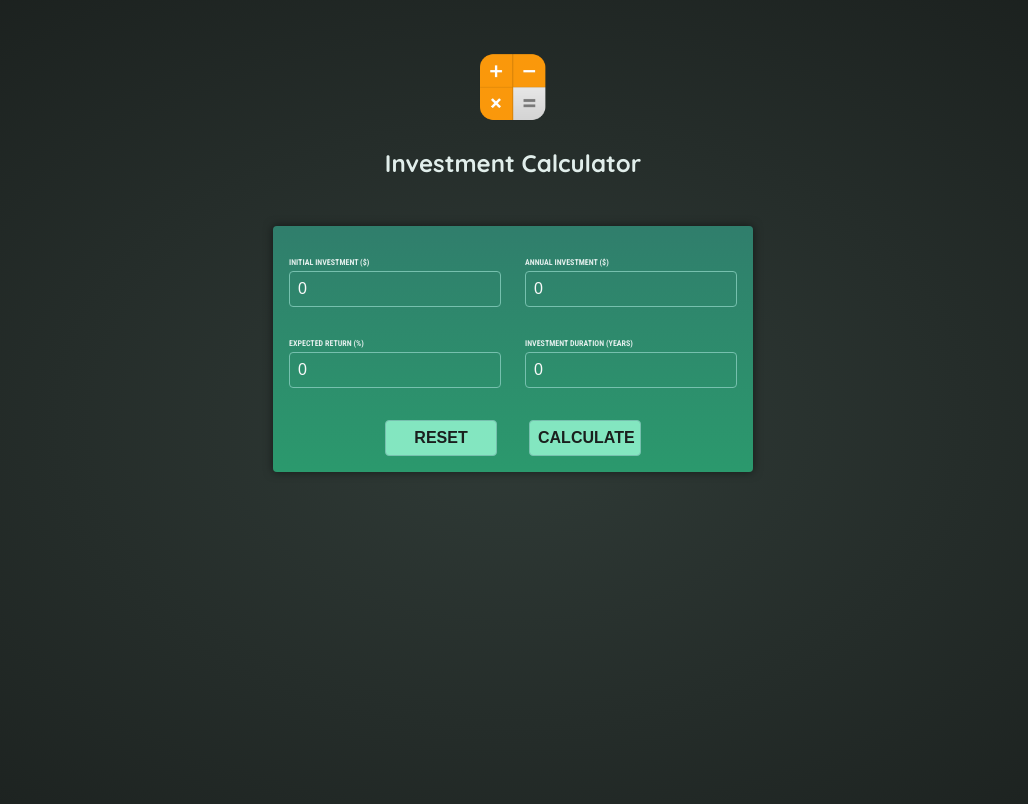
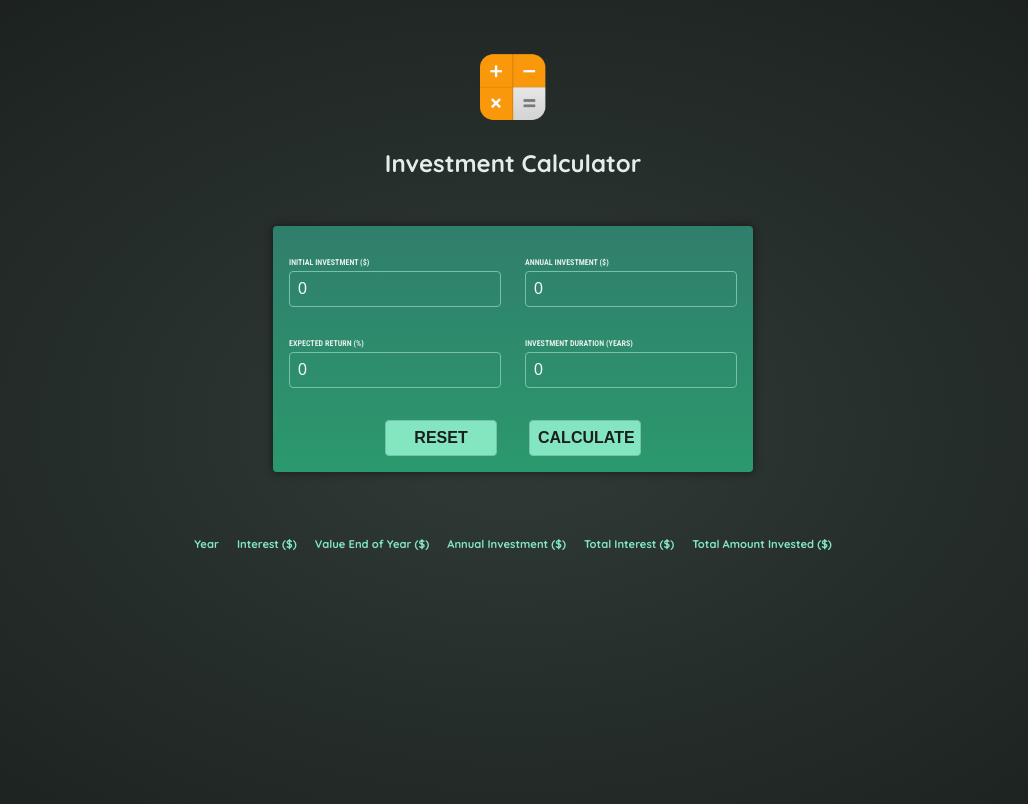
Before and after one commit to Sean-Xiao-Liu/angular102, an Angular app: page / in a window 1280 px wide. Both pictures are taken after a click on the button "CALCULATE". Shown: the top 804 px of the page, without its empty margins (127-1155 px from the left). Built offline with nearby package versions, Linux system fonts and the light colour scheme.

Commit message:
add investment-result component

```diff
--- a/src/app/app.component.html
+++ b/src/app/app.component.html
@@ -1,2 +1,8 @@
-<app-header/>
-<app-user-input (showResults)="onShowResults($event)" (results)="onResults($event)"/>
+<app-header />
+<app-user-input
+  (showResults)="onShowResults($event)"
+  (results)="onResults($event)"
+/>
+@if (showResults) {
+<app-investments-result [results]="results" />
+}
--- a/src/app/app.component.ts
+++ b/src/app/app.component.ts
@@ -2,12 +2,12 @@ import { Component } from '@angular/core';
 import { HeaderComponent } from './header/header.component';
 import { UserInputComponent } from "./user-input/user-input.component";
 import { Result } from './result.model';
-
+import { InvestmentsResultComponent } from './investments-result/investments-result.component';
 @Component({
   selector: 'app-root',
   standalone: true,
   templateUrl: './app.component.html',
-  imports: [HeaderComponent, UserInputComponent]
+  imports: [HeaderComponent, UserInputComponent, InvestmentsResultComponent]
 })
 export class AppComponent {
   showResults = false;
--- /dev/null
+++ b/src/app/investments-result/investments-result.component.css
@@ -0,0 +1,19 @@
+table {
+    max-width: 50rem;
+    margin: 2rem auto;
+    padding: 1rem;
+    table-layout: fixed;
+    border-spacing: 1rem;
+    text-align: right;
+  }
+
+  table thead {
+    font-size: 0.7rem;
+    color: #83e6c0;
+  }
+
+  table tbody {
+    font-family: "Roboto Condensed", sans-serif;
+    font-size: 0.85rem;
+    color: #c2e9e0;
+  }
--- /dev/null
+++ b/src/app/investments-result/investments-result.component.html
@@ -0,0 +1,24 @@
+<table>
+  <thead>
+    <tr>
+      <th>Year</th>
+      <th>Interest ($)</th>
+      <th>Value End of Year ($)</th>
+      <th>Annual Investment ($)</th>
+      <th>Total Interest ($)</th>
+      <th>Total Amount Invested ($)</th>
+    </tr>
+  </thead>
+  <tbody>
+    @for (result of results; track result.year) {
+    <tr>
+      <td>{{ result.year }}</td>
+      <td>{{ result.interest | number: '1.2-2' }}</td>
+      <td>{{ result.valueEndOfYear }}</td>
+      <td>{{ result.annualInvestment }}</td>
+      <td>{{ result.totalInterest }}</td>
+      <td>{{ result.totalAmountInvested }}</td>
+    </tr>
+    }
+  </tbody>
+</table>
```
Also changed, not shown: src/app/investments-result/investments-result.component.ts (added, +14 -0 lines), 1 other file (tests, documents, lock files or other folders).
